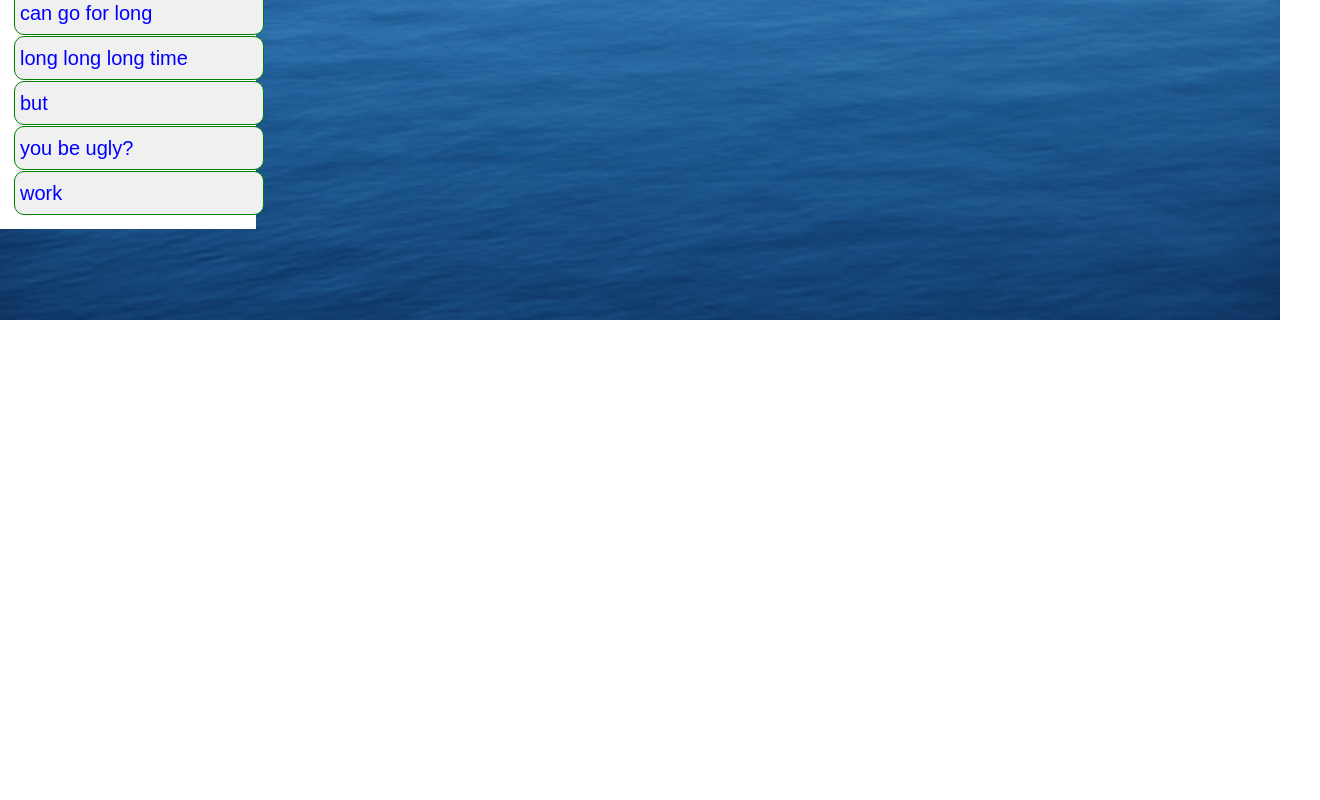
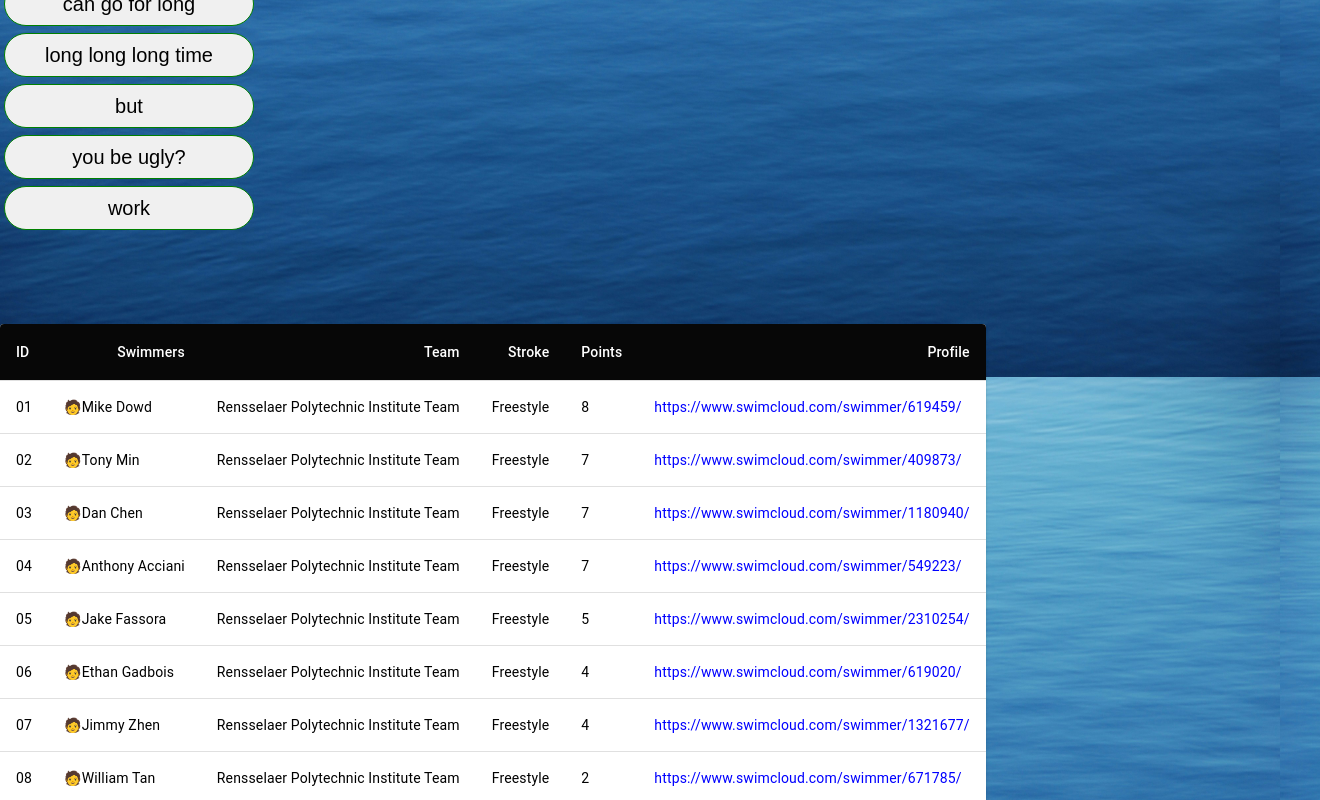
Before and after one commit to tmin23/fantasy_swim, a React (Create React App) app in the folder frontend/: page /LeagueHome in a window 1280 px wide. Shown: the part 480-1280 px from the top of the page, 1320 px wide, since content can reach past the window. Before the commit the page ends 800 px from the top, so only its background shows below. Built offline with nearby package versions, Linux system fonts and the light colour scheme.

Commit message:
For the Mike Dowd
I did this work for you Mike Dowd

```diff
--- a/frontend/src/pages/LeagueHome/LeagueRoster.jsx
+++ b/frontend/src/pages/LeagueHome/LeagueRoster.jsx
@@ -10,7 +10,15 @@
 import IconButton from "@mui/material/IconButton";
 import SearchIcon from '@mui/icons-material/Search';
 import TextField from "@mui/material/TextField";
-import { Icon } from '@mui/material';
+import { Icon, Tab, TableContainer } from '@mui/material';
+// import Grid from '@mui/material/Grid';
+import Grid from '@mui/material/Unstable_Grid2';
+import Table from '@mui/material/Table';
+import TableBody from '@mui/material/TableBody';
+import TableCell from '@mui/material/TableCell';
+import TableHead from '@mui/material/TableHead';
+import TableRow from '@mui/material/TableRow';
+import Paper from '@mui/material/Paper';
 
 // Sample Swimmers
 const swimmers = [
@@ -25,6 +33,18 @@
     'but',
     'you be ugly?',
     'work',
+];
+const SwimmerTable = [
+    { id: "01", name: "🧑Mike Dowd", team: "Rensselaer Polytechnic Institute Team", style: "Freestyle", points: 8, profileUrl: "https://www.swimcloud.com/swimmer/619459/" },
+    { id: "02", name: "🧑Tony Min", team: "Rensselaer Polytechnic Institute Team", style: "Freestyle", points: 7, profileUrl: "https://www.swimcloud.com/swimmer/409873/" },
+    { id: "03", name: "🧑Dan Chen", team: "Rensselaer Polytechnic Institute Team", style: "Freestyle", points: 7, profileUrl: "https://www.swimcloud.com/swimmer/1180940/" },
+    { id: "04", name: "🧑Anthony Acciani", team: "Rensselaer Polytechnic Institute Team", style: "Freestyle", points: 7, profileUrl: "https://www.swimcloud.com/swimmer/549223/" },
+    { id: "05", name: "🧑Jake Fassora", team: "Rensselaer Polytechnic Institute Team", style: "Freestyle", points: 5, profileUrl: "https://www.swimcloud.com/swimmer/2310254/" },
+    { id: "06", name: "🧑Ethan Gadbois", team: "Rensselaer Polytechnic Institute Team", style: "Freestyle", points: 4, profileUrl: "https://www.swimcloud.com/swimmer/619020/" },
+    { id: "07", name: "🧑Jimmy Zhen", team: "Rensselaer Polytechnic Institute Team", style: "Freestyle", points: 4, profileUrl: "https://www.swimcloud.com/swimmer/1321677/" },
+    { id: "08", name: "🧑William Tan", team: "Rensselaer Polytechnic Institute Team", style: "Freestyle", points: 2, profileUrl: "https://www.swimcloud.com/swimmer/671785/" },
+    { id: "09", name: "🧑Andrew Palmer", team: "Rensselaer Polytechnic Institute Team", style: "Freestyle", points: 2, profileUrl: "https://www.swimcloud.com/swimmer/478353/" },
+    { id: "10", name: "🧑Dan Savidge", team: "Rensselaer Polytechnic Institute Team", style: "Freestyle", points: 2, profileUrl: "https://www.swimcloud.com/swimmer/818663/" }
 ];
 
 const SearchBar = ({setSearchQuery}) => (
@@ -71,32 +91,61 @@
     const dataFiltered = filterData(searchQuery, swimmers);
 
     return (
-        <Box sx={{ width: '20%', height: '100%', bgcolor: 'background.paper', p: '10px'}}>
-          {/* Search bar */}
+        <Grid container spacing = {10} direction = 'row' justifyContent = 'flex-start' alignItems='flex-start'>
+            <Grid item style = {{ marginTop: '5px'}}>
                 <SearchBar searchQuery={searchQuery} setSearchQuery={setSearchQuery}/>
-          {/* Virtualized list of filtered swimmers */}
                 <div style={{ padding: 3 }}>
-            {/* Mapping through the filtered swimmers array and rendering them */}
                 {dataFiltered.map((swimmer, index) => (
-            <div
+                <div key = {index} style={ {marginBottom: '5px'}}>
+                    <button
                         className="text"
                         style={{
                             padding: 5,
                             justifyContent: "normal",
                             fontSize: 20,
-                    color: "blue",
+                            color: "black",
                             margin: 1,
                             width: "250px",
                             border: "1px solid green", // corrected BorderColor to border
-                    borderRadius: "10px", // added border radius for rounded corners
+                            borderRadius: "100px", // added border radius for rounded corners
                             backgroundColor: "#f0f0f0" // added background color
                         }}
                     key={index} // Using index as the key since there might not be unique IDs
                     >
                         {swimmer}
+                    </button>
+                </div>))}
                 </div>
+            </Grid>
+            <Grid item style = {{marginTop: '5px'}}>
+            <TableContainer component={Paper}>
+                <Table sx={{ minWidth: 650 }} aria-label="simple table">
+                    <TableHead>
+                    <TableRow>
+                        <TableCell style = {{color: 'white'}}>ID</TableCell>
+                        <TableCell align="right" style = {{color: 'white'}}>Swimmers</TableCell>
+                        <TableCell align="right" style = {{color: 'white'}}>Team</TableCell>
+                        <TableCell align="right" style = {{color: 'white'}}>Stroke</TableCell>
+                        <TableCell align="right" style = {{color: 'white'}}>Points</TableCell>
+                        <TableCell align="right" style = {{color: 'white'}}>Profile</TableCell>
+                    </TableRow>
+                    </TableHead>
+                    <TableBody>
+                        {/* Swimmers get maped here */}
+                        {SwimmerTable.map((row) => (
+                            <TableRow>
+                                <TableCell style={{color: 'black'}}>{row.id}</TableCell>
+                                <TableCell style={{color: 'black'}}>{row.name}</TableCell>
+                                <TableCell style={{color: 'black'}}>{row.team}</TableCell>
+                                <TableCell style={{color: 'black'}}>{row.style}</TableCell>
+                                <TableCell style={{color: 'black'}}>{row.points}</TableCell>
+                                <TableCell style={{color: 'blue'}}>{row.profileUrl}</TableCell>
+                            </TableRow>
                         ))}
-        </div>
-        </Box>
+                    </TableBody>
+                </Table>
+            </TableContainer>
+            </Grid>
+          </Grid>
       );
     }
```
Lines whose indentation alone changed are shown as unchanged.
